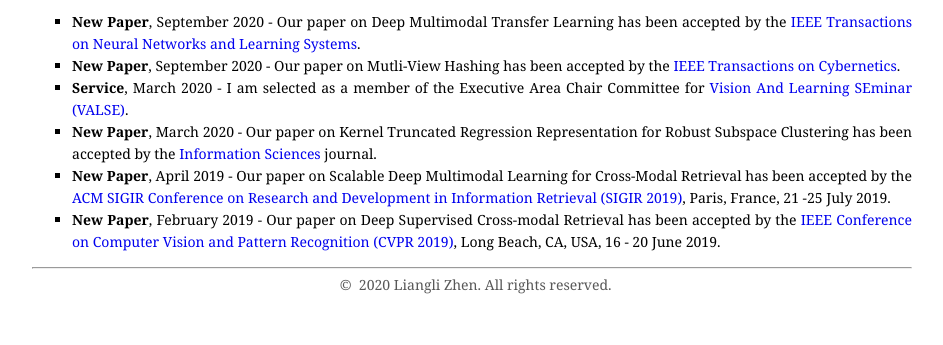
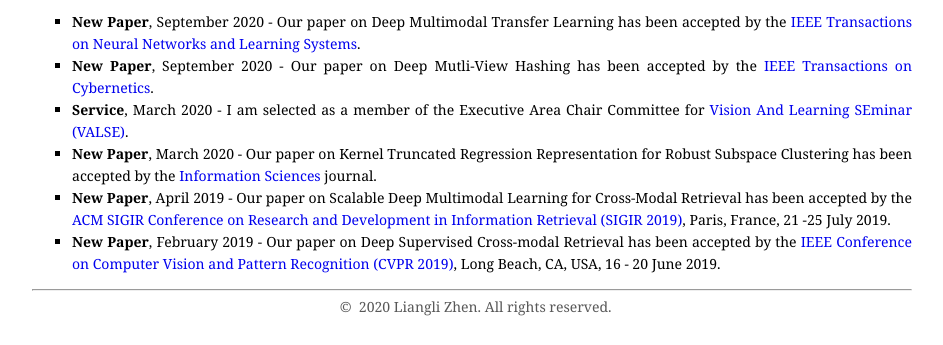
Before and after one commit to liangli-zhen/liangli-zhen.github.io, a plain HTML site: page index.html in a window 1280 px wide. Shown: the part 478-823 px from the top of the page, without its empty margins (168-1111 px from the left). Before the commit the page ends 801 px from the top, so only its background shows below. Drawn offline with Linux system fonts and the light colour scheme.

Commit message:
Update index.html

```diff
--- a/index.html
+++ b/index.html
@@ -71,7 +71,7 @@ My research interests are in machine learning and multiobjective optimisation. R
 <ul>
 <li><strong>New Paper</strong>, September 2020 - Our paper on Deep Multimodal Transfer Learning has been accepted by the <a href="https://cis.ieee.org/publications/t-neural-networks-and-learning-systems">IEEE Transactions on Neural Networks and Learning Systems</a>.
 </li>
-<li><strong>New Paper</strong>, September 2020 - Our paper on Mutli-View Hashing has been accepted by the <a href="https://www.ieeesmc.org/publications/transactions-on-cybernetics">IEEE Transactions on Cybernetics</a>.
+<li><strong>New Paper</strong>, September 2020 - Our paper on Deep Mutli-View Hashing has been accepted by the <a href="https://www.ieeesmc.org/publications/transactions-on-cybernetics">IEEE Transactions on Cybernetics</a>.
 </li>
 <li><strong>Service</strong>, March 2020 - I am selected as a member of the Executive Area Chair Committee for <a href="http://valser.org/article-364-1.html">Vision And Learning SEminar (VALSE)</a>.
 </li>
```
